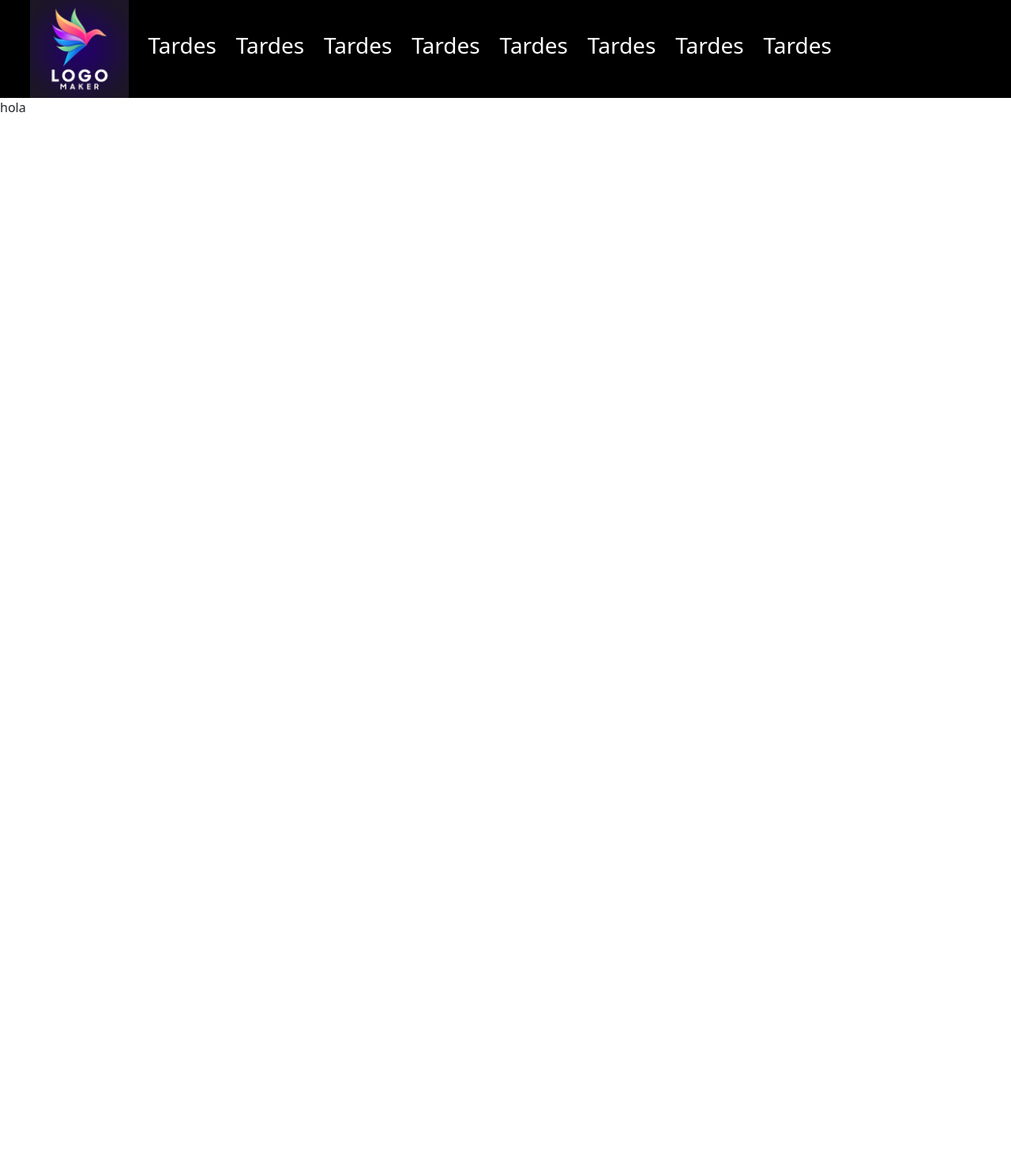
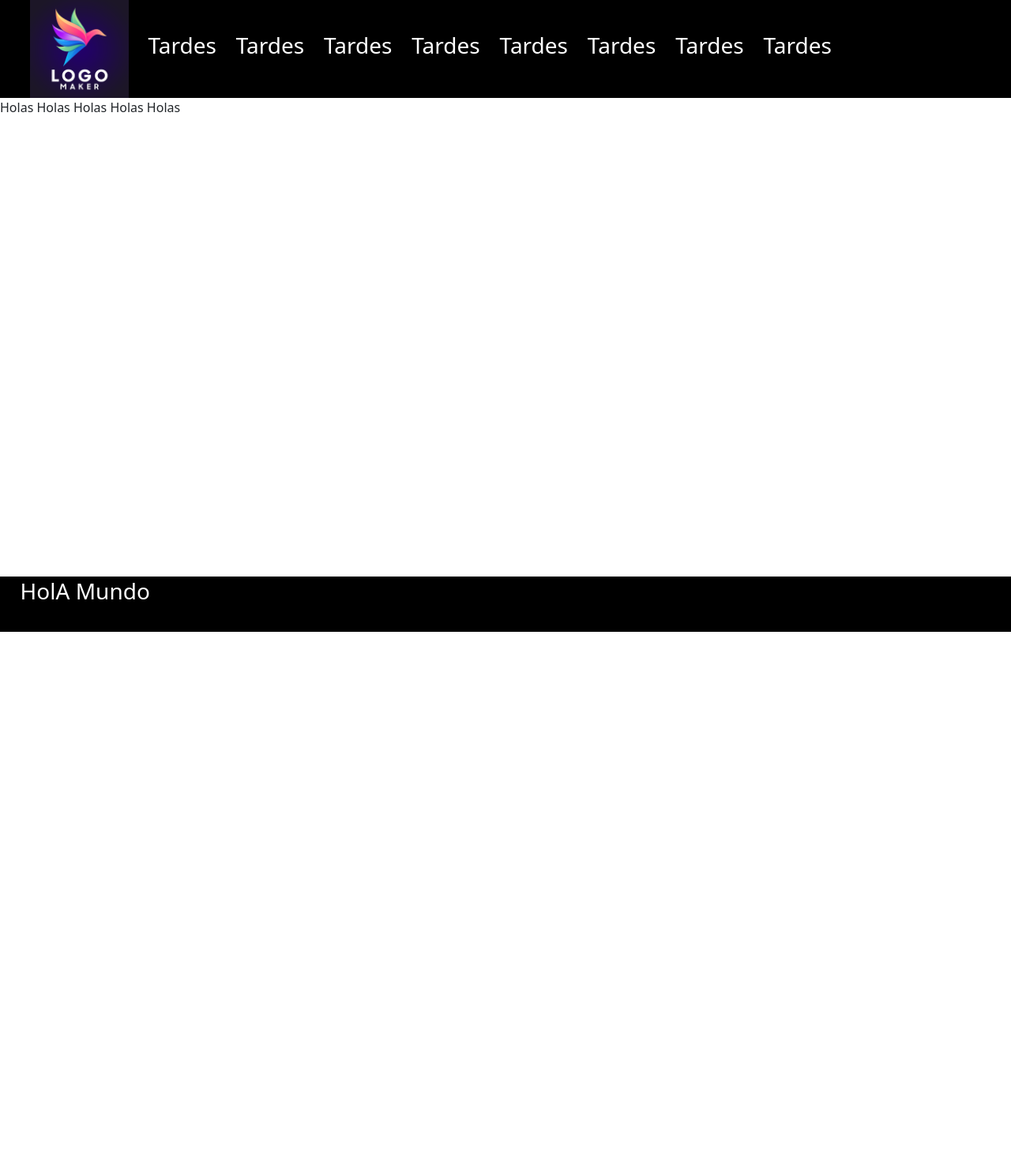
Before and after one commit to BrunoAraus/MusicPro, a Django app: page / in a window 1280 px wide. Shown: the whole page at 79% size. Before the commit the page ends 142 px from the top, so only its background shows below. Run offline with Django 4.2, Linux system fonts and the light colour scheme; some web fonts are replaced.

Commit message:
Edicion Subida

```diff
--- /dev/null
+++ b/core/static/core/css/Principal.css
@@ -0,0 +1,8 @@
+*{
+    padding: 0;
+    margin: 0;
+}
+
+.cuerpo{
+    min-height: 170vh;
+}
--- a/core/static/core/css/Template.css
+++ b/core/static/core/css/Template.css
@@ -21,3 +21,14 @@ h3{
 img{
     width: 10%;
 }
+
+footer{
+    background: black;
+    height: 70px;
+    border-top: 2px solid rgba(0, 0, 0, 0.24);
+    /*  poner footer abajo */
+    position: fixed;
+    left: 0;
+    bottom: 0;
+    width: 100%;
+}
--- a/core/templates/core/Principal.html
+++ b/core/templates/core/Principal.html
@@ -2,6 +2,16 @@
 {% load static %}
 
 
+
 {% block contenido %}
-hola
+<head>
+    <link rel="stylesheet" href="{% static 'core/css/Principal.css' %}">
+</head>
+<div class="cuerpo">
+    Holas
+    Holas
+    Holas
+    Holas
+    Holas
+</div>
 {% endblock %}
--- a/core/templates/core/Template.html
+++ b/core/templates/core/Template.html
@@ -25,16 +25,12 @@
         <h3>Tardes</h3>
         <h3>Tardes</h3>
         <h3>Tardes</h3>
-
     </div>
     </header>
-    <div>
         {% block contenido %}
-
         {% endblock %}
-    </div>
-    <footer>
-
-    </footer>
+        <footer>
+            <h3>HolA Mundo</h3>
+        </footer>
 </body>
 </html>
```
